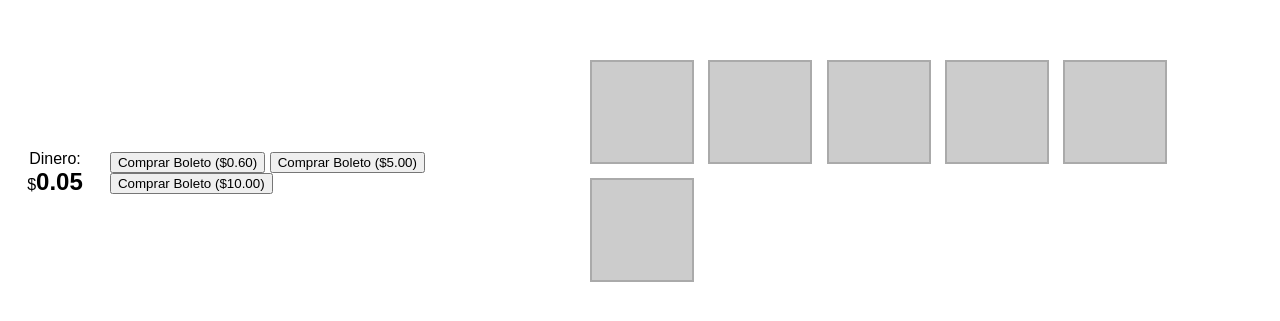
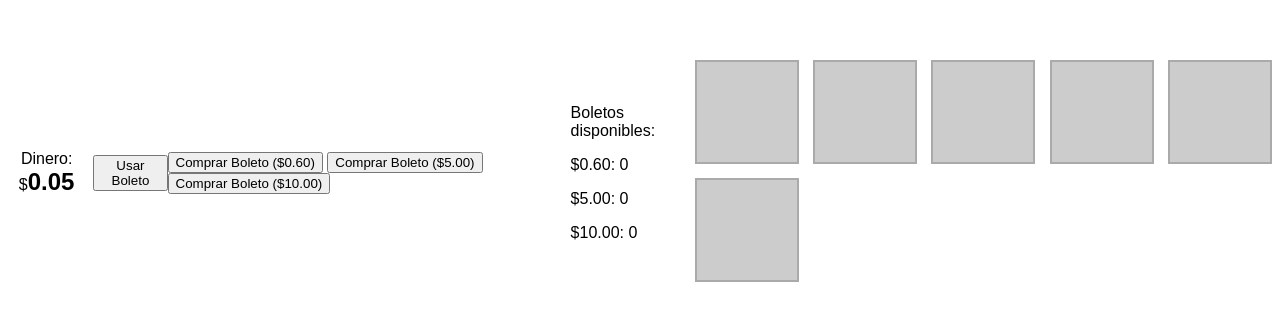
Before and after one commit to J-CarlosRojas/rasca_Gana, a plain HTML site: page index.html in a window 1280 px wide. Shown: the part 227-548 px from the top of the page. Drawn offline with Linux system fonts and the light colour scheme.

Commit message:
gestor de boletos - beta

```diff
--- a/index.html
+++ b/index.html
@@ -14,12 +14,21 @@
         <p>Dinero: $<span id="monto">0.00</span></p>
     </div>
 
+    <button onclick="juego.usarBoleto()">Usar Boleto</button>
+
     <div>
         <!-- Agrega un botón para comprar boletos -->
         <button onclick="juego.comprarBoleto(0.60)">Comprar Boleto ($0.60)</button>
         <button onclick="juego.comprarBoleto(5.00)">Comprar Boleto ($5.00)</button>
         <button onclick="juego.comprarBoleto(10.00)">Comprar Boleto ($10.00)</button>
 
+    </div>
+
+    <div id="boletosDisponibles">
+        <p>Boletos disponibles:</p>
+        <p>$0.60: <span id="cantidadBoletos60">0</span></p>
+        <p>$5.00: <span id="cantidadBoletos500">0</span></p>
+        <p>$10.00: <span id="cantidadBoletos1000">0</span></p>
     </div>
 
     <div>
--- a/script/script.js
+++ b/script/script.js
@@ -5,6 +5,10 @@ document.addEventListener("DOMContentLoaded", function () {
         tasaGanancia: 0.01,
         boletosComprados: 0,
         precioBoletoActual: 0,
+
+        cantidadBoletos60: 0,
+        cantidadBoletos500: 0,
+        cantidadBoletos1000: 0,
 
 
         montoElement: document.getElementById("monto"),
@@ -26,6 +30,18 @@ document.addEventListener("DOMContentLoaded", function () {
 
                 // Muestra un mensaje al usuario
                 alert(`¡Boleto comprado por $${precio.toFixed(2)}!\nNúmero de boletos comprados: ${juego.boletosComprados}`);
+
+                // Actualiza visualmente la cantidad de boletos comprados
+                if (precio === 0.60) {
+                    juego.cantidadBoletos60++;
+                    document.getElementById("cantidadBoletos60").textContent = juego.cantidadBoletos60;
+                } else if (precio === 5.00) {
+                    juego.cantidadBoletos500++;
+                    document.getElementById("cantidadBoletos500").textContent = juego.cantidadBoletos500;
+                } else if (precio === 10.00) {
+                    juego.cantidadBoletos1000++;
+                    document.getElementById("cantidadBoletos1000").textContent = juego.cantidadBoletos1000;
+                }
             } else {
                 alert("No tienes suficiente dinero para comprar este boleto.");
             }
@@ -37,6 +53,8 @@ document.addEventListener("DOMContentLoaded", function () {
                 return; // Boleto no encontrado
             }
 
+            // Verifica si se ha usado un boleto
+            if (!boleto.usado) {
                 // Puedes ajustar el ratio de ganancia según tus preferencias
                 const ratioGanancia = 0.18; // Porcentaje de ganancia
 
@@ -57,13 +75,55 @@ document.addEventListener("DOMContentLoaded", function () {
                 const boletoElement = document.getElementById(`boleto${boletoId}`);
                 boletoElement.textContent = boleto.ganancia.toFixed(2);
 
+                // Desactiva el clic para evitar revelar múltiples veces
+                boletoElement.onclick = null;
+
+                // Marca el boleto como usado
+                boleto.usado = true;
+
                 // Actualiza el montoElement con el nuevo valor de dinero
                 juego.montoElement.textContent = juego.dinero.toFixed(2);
+            }
         },
+
+
         calcularPrecioSiguienteBoleto: function () {
             // Precio base más un incremento por boleto comprado
             return 0.60 + (juego.boletosComprados * 0.20); // Incremento de $0.20 por boleto
         },
+
+        usarBoleto: function () {
+            // Verifica si el usuario tiene boletos disponibles
+            if (juego.boletosComprados > 0) {
+                // Reinicia el estado de los divs a tapado
+                juego.resetearDivs();
+
+                // Decrementa la cantidad de boletos disponibles y actualiza visualmente
+                juego.boletosComprados--;
+                document.getElementById("cantidadBoletos60").textContent = juego.cantidadBoletos60;
+                document.getElementById("cantidadBoletos500").textContent = juego.cantidadBoletos500;
+                document.getElementById("cantidadBoletos1000").textContent = juego.cantidadBoletos1000;
+
+                // Muestra un mensaje al usuario
+                alert(`¡Boleto usado!\nBoletos disponibles: ${juego.boletosComprados}`);
+            } else {
+                alert("No tienes boletos disponibles para usar.");
+            }
+        },
+
+        resetearDivs: function () {
+            // Reinicia el estado de los divs a tapado
+            for (let i = 1; i <= 6; i++) {
+                const boletoElement = document.getElementById(`boleto${i}`);
+                boletoElement.textContent = "";
+                boletoElement.style.backgroundColor = "#ccc";
+                boletoElement.onclick = function () {
+                    juego.revelarGanancia(i);
+                };
+            }
+        },
+
+
         iniciarJuego: function () {
             // Iniciar el intervalo para la actualización del contador
             const intervalo = setInterval(juego.actualizarContador, 1000); // Actualizar cada segundo
```
Lines whose indentation alone changed are shown as unchanged.
